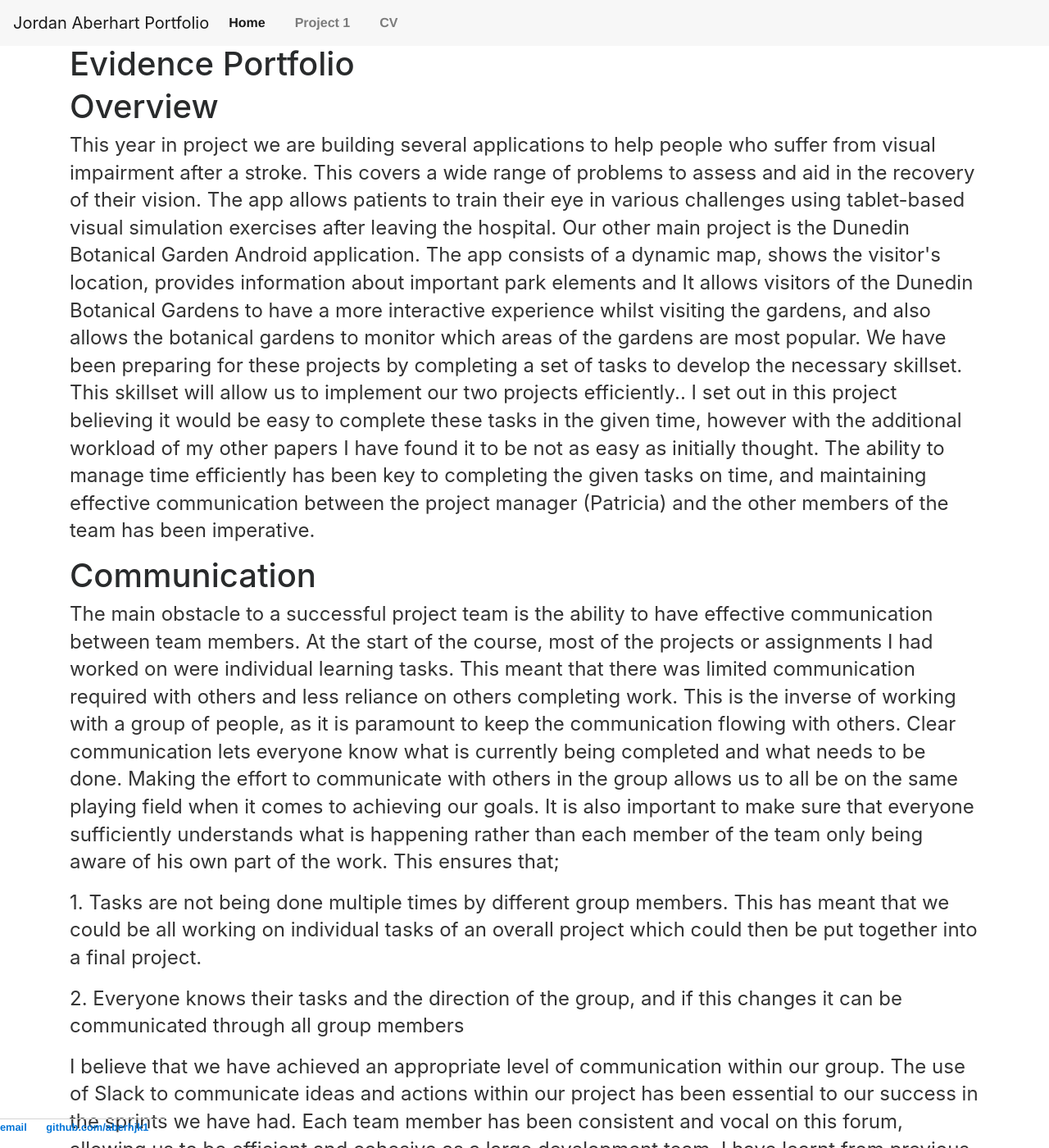
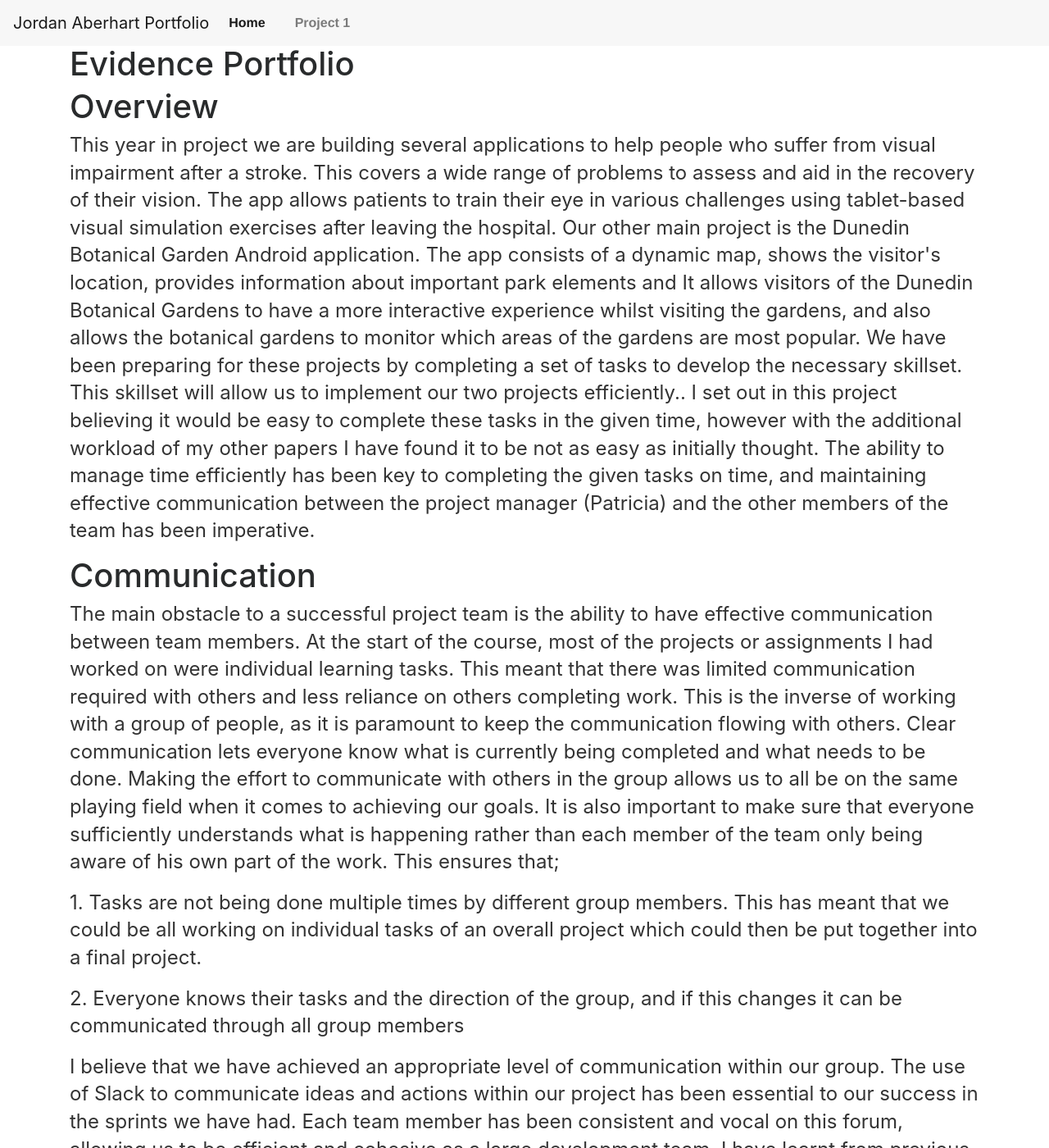
Before and after one commit to aberhjk1/aberhjk1.github.io, a Jekyll site: the page built from index.html, in a window 1280 px wide and 1400 px high. Shown: the whole window at 82% size. Built offline with Jekyll 4.4.1, drawn with Linux system fonts in a browser that asks for light colours; nearby versions of some CDN libraries.

Commit message:
Create default.html

```diff
--- a/_layouts/default.html
+++ b/_layouts/default.html
@@ -30,9 +30,6 @@
                 <li class="nav-item">
                     <a class="nav-link" href="#">Project 1</a>
                 </li>
-                <li class="nav-item">
-                    <a class="nav-link" href="#">CV</a>
-                </li>
             </ul>
         </div>
     </nav>
@@ -42,14 +39,7 @@
 
     </div>
     <!-- /.container -->
-    <footer>
-        <ul>
-            <li><a href="mailto:aberhjk1@student.op.ac.nz">email</a>
-            </li>
-            <li><a href="https://github.com/aberhjk1">github.com/aberhjk1</a>
-            </li>
-        </ul>
-    </footer>
+
 </body>
 
 </html>
```
